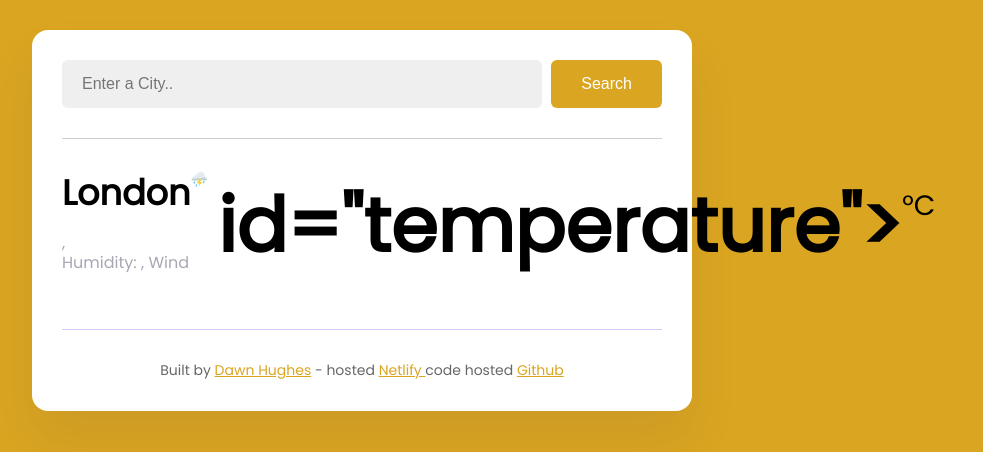
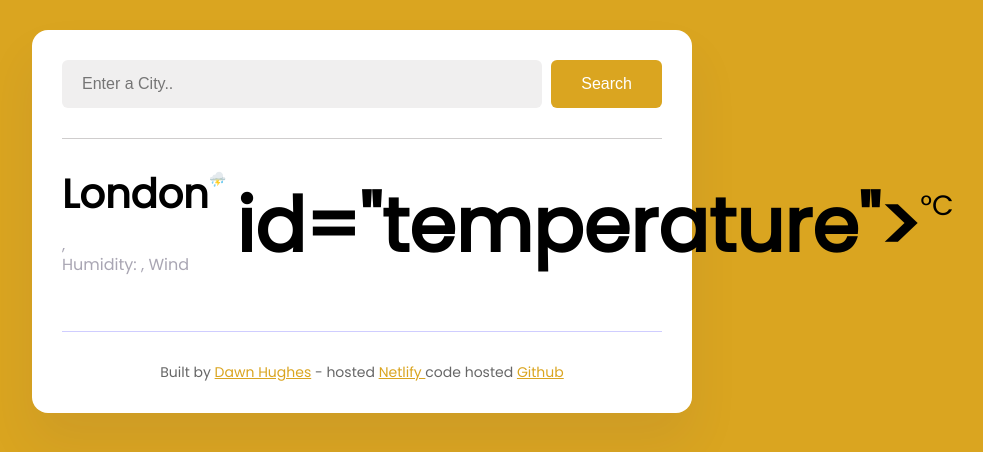
Before and after one commit to FedDawb/VanillaWeatherProject, a plain HTML site: page index.html in a window 1280 px wide. Shown: the whole page, without its empty margins (278-1261 px from the left). Drawn offline with nearby package versions, Linux system fonts and the light colour scheme; no server answers.

Commit message:
Update index.css

```diff
--- a/src/index.css
+++ b/src/index.css
@@ -52,8 +52,8 @@ main {
 
 .weather-app-city {
     margin: 0;
-    font-size: 35px;
-    line-height: 48px;
+    font-size: 40px;
+    line-height: 50px;
 }
 
 .weather-app-details {
@@ -73,7 +73,7 @@ main {
 }
 
 .weather-app-icon {
-    font-size: 55px;
+    font-size: 70px;
     margin-top: 22px;
 }
 
```
